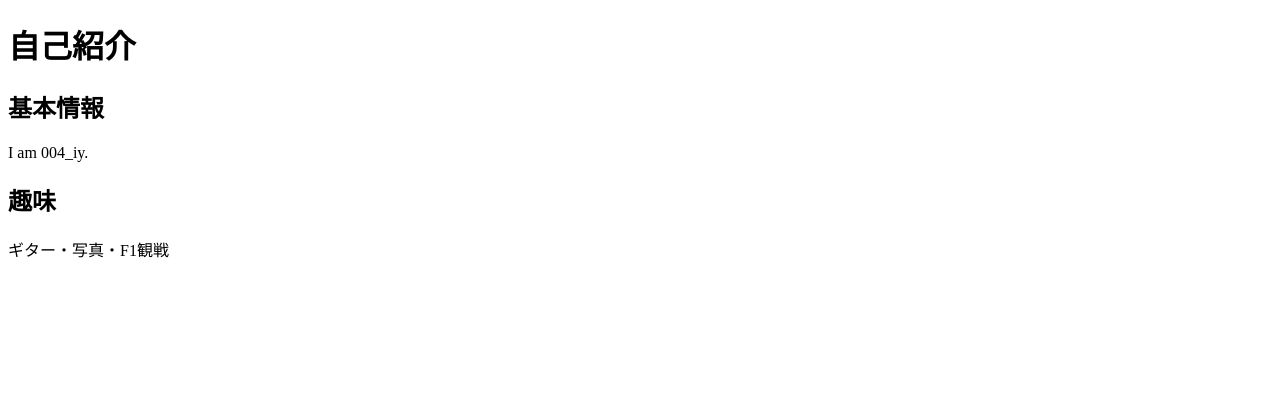
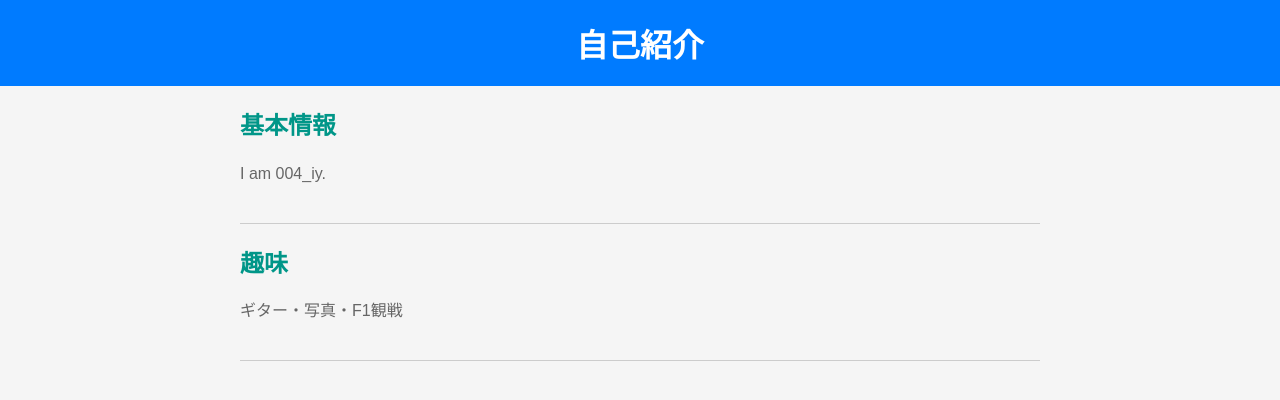
Before and after one commit to 004iy/004iy.github.io, a plain HTML site: page index.html in a window 1280 px wide. Drawn offline with Linux system fonts and the light colour scheme.

Commit message:
Update index.html

```diff
--- a/index.html
+++ b/index.html
@@ -3,6 +3,48 @@
 <head>
   <meta charset="UTF-8">
   <title>自己紹介</title>
+  <style>
+    /* CSSスタイルをここに追加 */
+    body {
+      font-family: Arial, sans-serif;
+      background-color: #f5f5f5;
+      color: #666; /* テキストの色を灰色に変更 */
+      margin: 0;
+      padding: 0;
+    }
+
+    header {
+      background-color: #007bff;
+      color: white;
+      padding: 20px;
+      text-align: center;
+    }
+
+    h1 {
+      margin: 0;
+    }
+
+    main {
+      max-width: 800px;
+      margin: 20px auto;
+      padding: 0 20px;
+    }
+
+    h2 {
+      color: #009688;
+    }
+
+    p {
+      line-height: 1.6;
+    }
+
+    /* 基本情報と趣味を枠で分けるスタイル */
+    .section-divider {
+      border-bottom: 1px solid #ccc;
+      padding-bottom: 20px;
+      margin-bottom: 20px;
+    }
+  </style>
 </head>
 <body>
 
@@ -11,11 +53,15 @@
 </header>
 
 <main>
-  <h2>基本情報</h2>
-  <p>I am 004_iy.</p>
+  <div class="section-divider"> <!-- 基本情報と趣味を区切る枠 -->
+    <h2>基本情報</h2>
+    <p>I am 004_iy.</p>
+  </div>
 
-  <h2>趣味</h2>
-  <p>ギター・写真・F1観戦</p>
+  <div class="section-divider"> <!-- 基本情報と趣味を区切る枠 -->
+    <h2>趣味</h2>
+    <p>ギター・写真・F1観戦</p>
+  </div>
 </main>
 
 </body>
```
